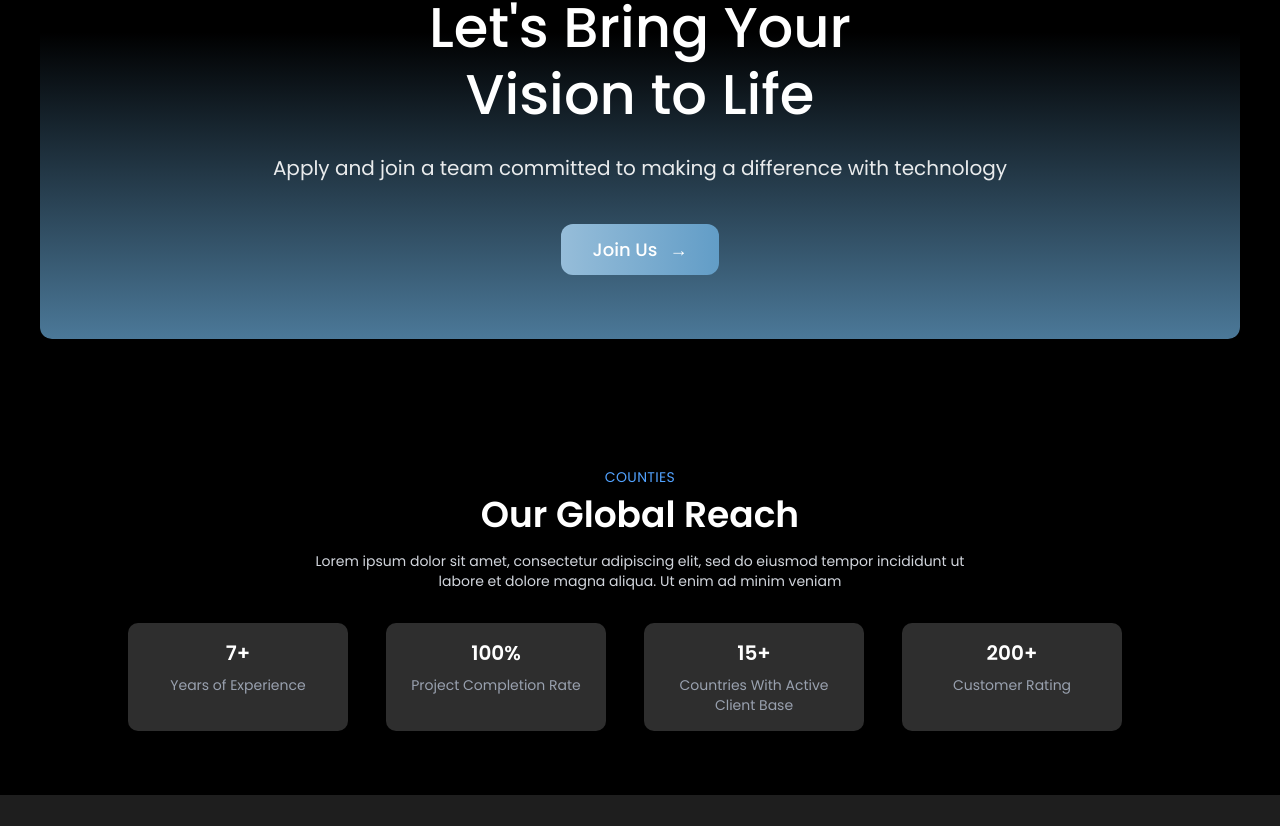
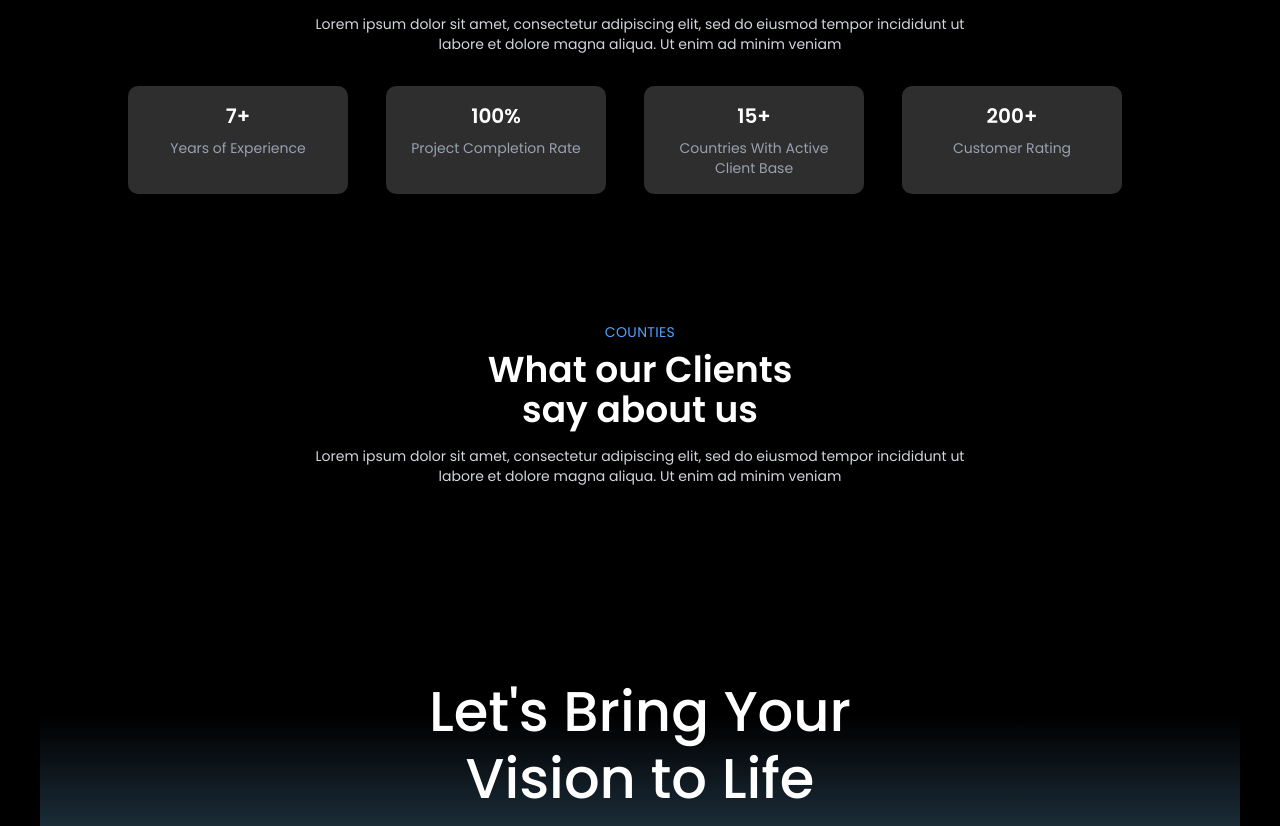
Before and after one commit to HarshiMenuka/spherehead-technologies, a Next.js app: page / in a window 1280 px wide. Shown: the part 934-1760 px from the top of the page. Built offline with nearby package versions, Linux system fonts and the light colour scheme.

Commit message:
testimonial

```diff
--- a/src/app/page.tsx
+++ b/src/app/page.tsx
@@ -4,7 +4,7 @@ import Nav from '../components/nav';
 import Footer from '../components/footer';
 import JoinUsSection from '../components/joinus';
 import Countiescart from '../components/Countiescart';
-
+import Testimonial from '../components/Testimonials';
 export default function Home() {
   return (
     <>
@@ -97,8 +97,10 @@ export default function Home() {
         </section>
 
       </div>
-        <JoinUsSection />
+
             <Countiescart />
+            <Testimonial />
+             <JoinUsSection />
         <Footer />
     </>
 
--- /dev/null
+++ b/src/components/Testimonials.jsx
@@ -0,0 +1,27 @@
+import React from "react";
+import "tailwindcss";
+
+ const Testimonial = () => {
+    return(
+        <section className="bg-black  text-white py-16 px-4">
+      <div className="max-w-5xl mx-auto text-center">
+        <p className="text-blue-400 text-sm uppercase tracking-wide mb-2">
+          Counties
+        </p>
+       <h2 className="text-4xl font-bold mb-4"><span>What our Clients</span><br /> <span>say about us</span></h2>
+        <p className="text-gray-300 text-sm max-w-2xl mx-auto">
+          Lorem ipsum dolor sit amet, consectetur adipiscing elit, sed do
+          eiusmod tempor incididunt ut labore et dolore magna aliqua. Ut enim
+          ad minim veniam
+        </p>
+
+
+
+
+      </div>
+    </section>
+
+    );
+ };
+
+ export default Testimonial;
```
